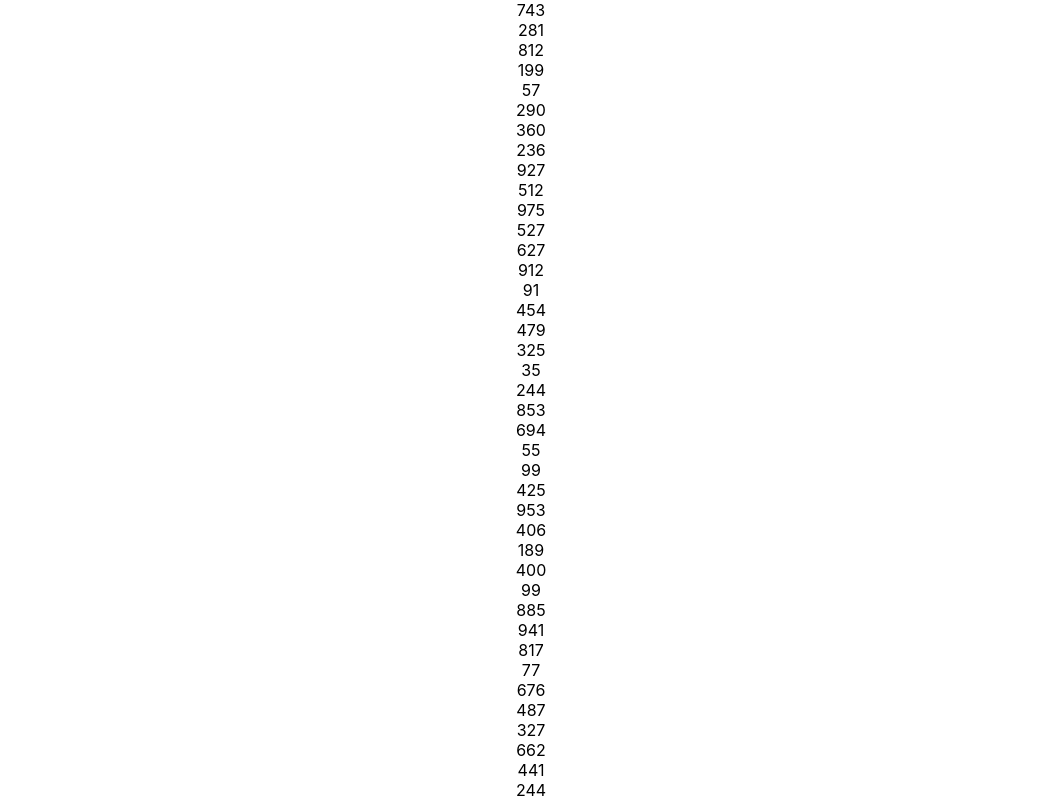
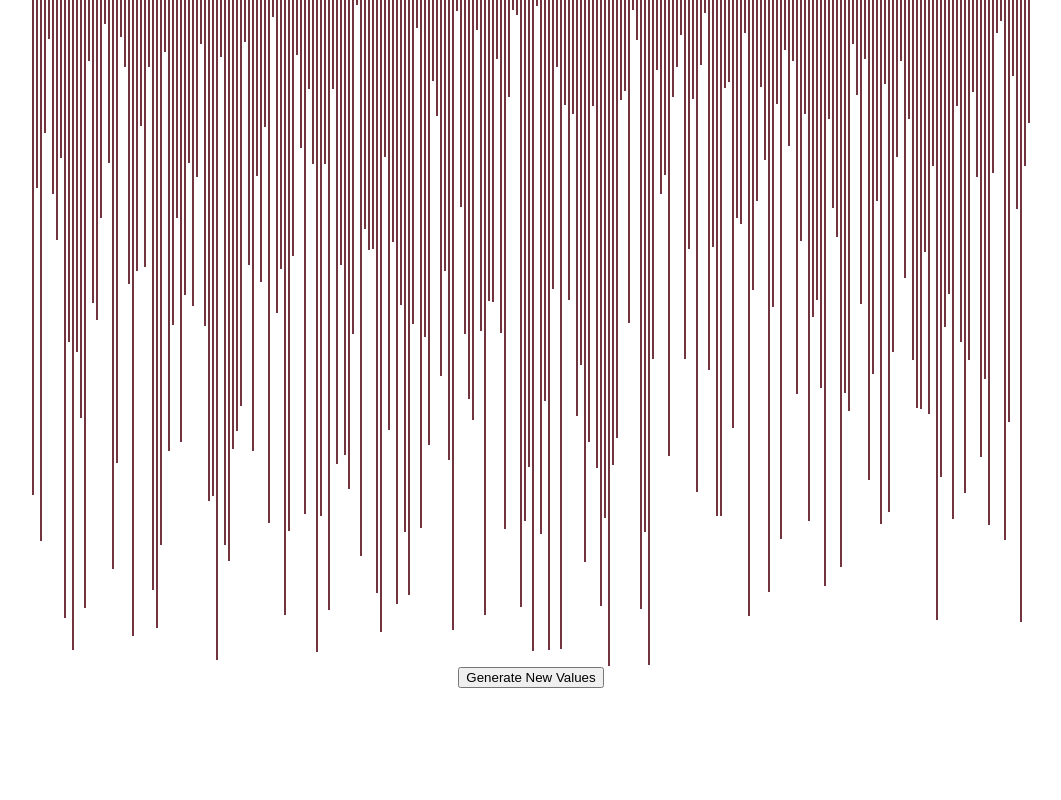
Before and after one commit to cspdevs000/algovision, a React (Create React App) app: page / in a window 1280 px wide. Shown: the top 800 px of the page, without its empty margins (109-1170 px from the left). Built offline with nearby package versions, Linux system fonts and the light colour scheme.

Commit message:
bars constructed from values, reset button

```diff
--- a/src/AlgoVision/AlgoVision.css
+++ b/src/AlgoVision/AlgoVision.css
@@ -0,0 +1,11 @@
+.arr-container {
+    display: inline-flex;
+    flex-direction: row;
+}
+
+.arr-bar {
+    width: 2px;
+    background-color: rgba(100, 33, 44, 0.904);
+    display: inline-block;
+    margin: 0 1px;
+}
--- a/src/AlgoVision/AlgoVision.jsx
+++ b/src/AlgoVision/AlgoVision.jsx
@@ -1,5 +1,5 @@
 import React from 'react';
-// import '.AlgoVision.css';
+import './AlgoVision.css';
 
 class AlgoVision extends React.Component {
     constructor(props) {
@@ -16,8 +16,8 @@ class AlgoVision extends React.Component {
 
     resetArray() {
         const arr = [];
-        for (let i=0; i<100; i++) {
-            arr.push(randomIntFromInterval(3, 999));
+        for (let i = 0; i < 250; i++) {
+            arr.push(randomIntFromInterval(3, 666));
         }
         this.setState({arr});
     }
@@ -26,13 +26,19 @@ class AlgoVision extends React.Component {
         const {arr} = this.state;
 
         return (
-            <>
-                {arr.map((value, idx) => (
-                    <div className='arr-bar' key={idx}>
-                        {value}
-                    </div>
-                ))}
-            </>
+            <div>
+                <div className='arr-container'>
+                    {arr.map((value, idx) => (
+                        <div className='arr-bar'
+                        key={idx}
+                        style={{height: `${value}px`}}>
+                        </div>
+                    ))}
+                </div>
+                <div>
+                    <button onClick={() => this.resetArray()}>Generate New Values</button>
+                </div>
+            </div>
         );
     }
 }
```
